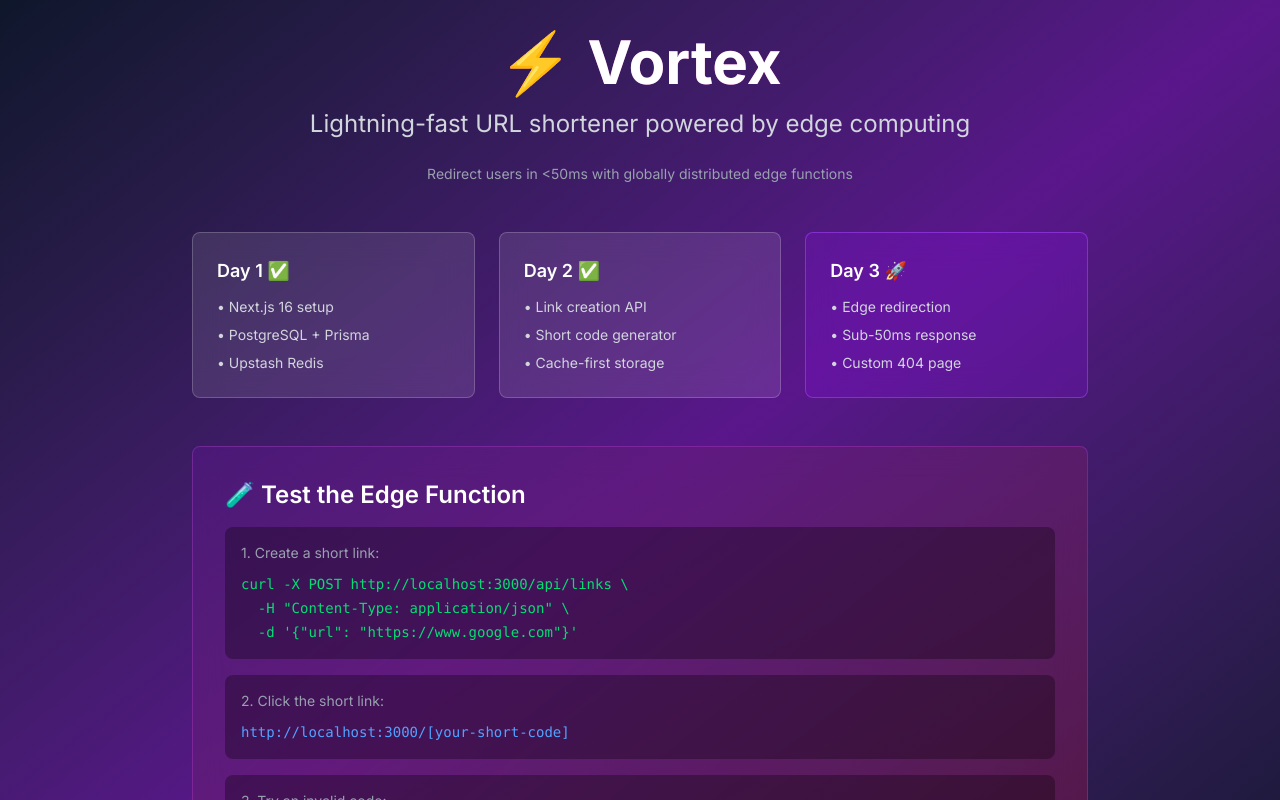
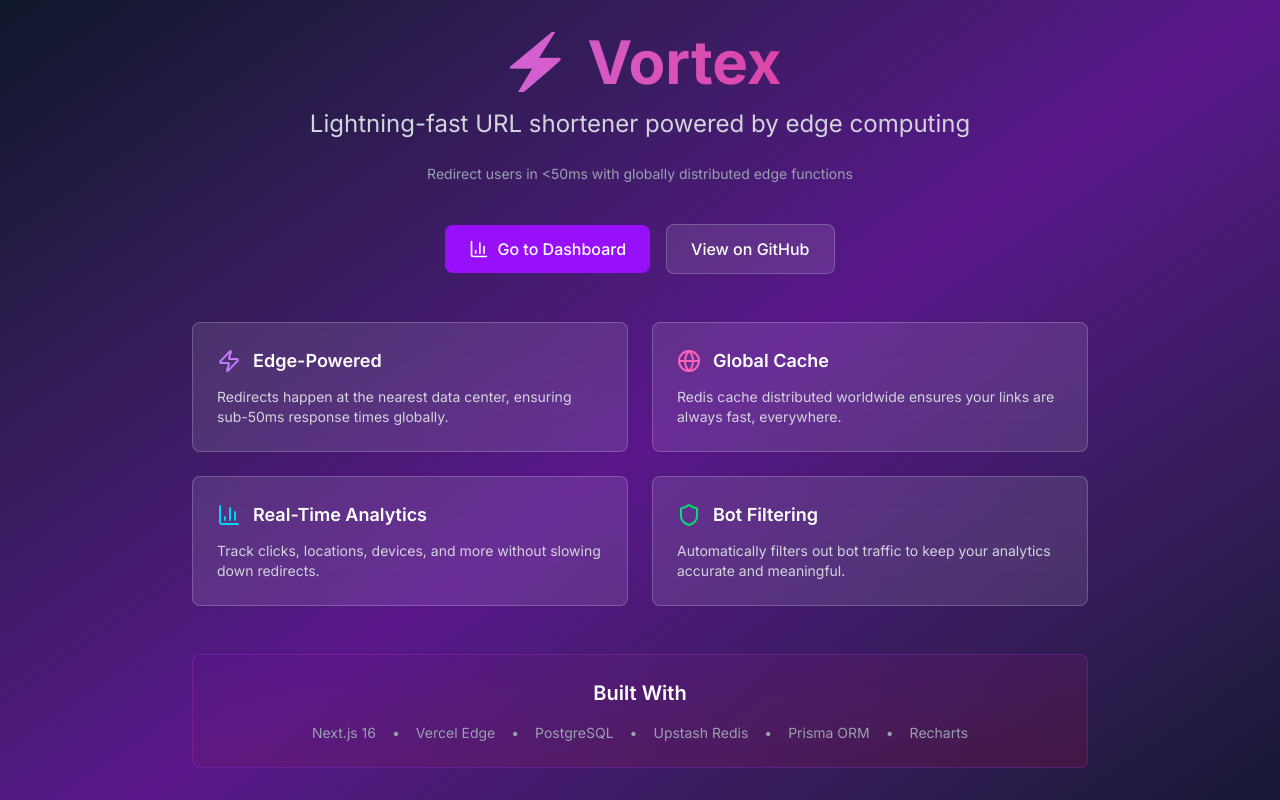
Before and after one commit to RohanMishra47/vortex, a Next.js app: page / in a window 1280 px wide. Shown: the top 800 px of the page. Built offline with nearby package versions, Linux system fonts and the light colour scheme.

Commit message:
feat(dashboard): implement dashboard page with link management and analytics

```diff
--- /dev/null
+++ b/src/app/dashboard/page.tsx
@@ -0,0 +1,135 @@
+"use client";
+
+import axios from "axios";
+import { BarChart3, Link as LinkIcon, Zap } from "lucide-react";
+import Link from "next/link";
+import useSWR from "swr";
+import CreateLinkForm from "./components/CreateLinkForm";
+import LinksList from "./components/LinksList";
+import StatCard from "./components/StatCard";
+
+const fetcher = (url: string) => axios.get(url).then((res) => res.data);
+
+// Define the Link type for better type safety
+interface Link {
+  id: string;
+  shortCode: string;
+  clickCount: number;
+}
+
+export default function DashboardPage() {
+  const {
+    data: links,
+    error,
+    mutate,
+  } = useSWR("/api/links", fetcher, {
+    refreshInterval: 5000, // Auto-refresh every 5 seconds
+  });
+
+  const handleLinkCreated = () => {
+    mutate(); // Refresh the links list
+  };
+
+  const handleDelete = async (shortCode: string) => {
+    try {
+      await axios.delete(`/api/links/${shortCode}`);
+      mutate(); // Refresh the links list after deletion
+    } catch (error) {
+      console.error("Delete error:", error);
+      throw error;
+    }
+  };
+
+  // Calculate stats
+  const totalLinks = links?.length || 0;
+  const totalClicks =
+    links?.reduce((sum: number, link: Link) => sum + link.clickCount, 0) || 0;
+  const avgClicksPerLink =
+    totalLinks > 0 ? Math.round(totalClicks / totalLinks) : 0;
+
+  if (error) {
+    return (
+      <div className="text-center py-12">
+        <p className="text-red-400">Failed to load links</p>
+      </div>
+    );
+  }
+
+  return (
+    <div className="space-y-8">
+      {/* Header */}
+      <div>
+        <h1 className="text-3xl font-bold text-white mb-2">Dashboard</h1>
+        <p className="text-gray-400">
+          Manage your short links and track analytics
+        </p>
+      </div>
+
+      {/* Overview Stats */}
+      <div className="grid grid-cols-1 md:grid-cols-3 gap-6">
+        <StatCard
+          title="Total Links"
+          value={totalLinks}
+          icon={LinkIcon}
+          subtitle="All short links"
+        />
+        <StatCard
+          title="Total Clicks"
+          value={totalClicks.toLocaleString()}
+          icon={BarChart3}
+          subtitle="Across all links"
+        />
+        <StatCard
+          title="Avg. Clicks/Link"
+          value={avgClicksPerLink}
+          icon={Zap}
+          subtitle="Performance metric"
+        />
+      </div>
+
+      {/* Create Link Form */}
+      <CreateLinkForm onLinkCreated={handleLinkCreated} />
+
+      {/* Links List */}
+      <div className="bg-white/10 backdrop-blur-lg rounded-lg border border-white/20 p-6">
+        <div className="flex items-center justify-between mb-6">
+          <h2 className="text-xl font-semibold text-white">Your Links</h2>
+          {!links && (
+            <div className="w-5 h-5 border-2 border-purple-500 border-t-transparent rounded-full animate-spin"></div>
+          )}
+        </div>
+
+        {links ? (
+          <>
+            <LinksList links={links} onDelete={handleDelete} />
+
+            {/* View Analytics Links */}
+            {links.length > 0 && (
+              <div className="mt-6 p-4 bg-purple-600/20 rounded-lg border border-purple-500/30">
+                <p className="text-sm text-gray-300 mb-2">
+                  💡 Click on any link&apos;s short code to view detailed
+                  analytics
+                </p>
+                <div className="flex flex-wrap gap-2">
+                  {links.slice(0, 5).map((link: Link) => (
+                    <Link
+                      key={link.id}
+                      href={`/dashboard/${link.shortCode}`}
+                      className="px-3 py-1 bg-purple-600 hover:bg-purple-700 text-white text-sm rounded-lg transition-colors"
+                    >
+                      /{link.shortCode} →
+                    </Link>
+                  ))}
+                </div>
+              </div>
+            )}
+          </>
+        ) : (
+          <div className="text-center py-12">
+            <div className="w-12 h-12 border-4 border-purple-500 border-t-transparent rounded-full animate-spin mx-auto"></div>
+          </div>
+        )}
+      </div>
+    </div>
+  );
+}
--- a/src/app/page.tsx
+++ b/src/app/page.tsx
@@ -1,10 +1,13 @@
+import { BarChart3, Globe, Shield, Zap } from "lucide-react";
+import Link from "next/link";
+
 export default function Home() {
   return (
     <main className="flex min-h-screen flex-col items-center justify-center p-8">
       <div className="max-w-4xl w-full space-y-12">
         {/* Hero Section */}
         <div className="text-center space-y-6">
-          <h1 className="text-6xl font-bold text-white mb-4 bg-linear-to-r from-purple-400 to-pink-600 bg-clip-text">
+          <h1 className="text-6xl font-bold mb-4 bg-linear-to-r from-purple-400 to-pink-600 bg-clip-text text-transparent">
             ⚡ Vortex
           </h1>
           <p className="text-2xl text-gray-300 max-w-2xl mx-auto">
@@ -13,86 +16,103 @@ export default function Home() {
           <p className="text-sm text-gray-400">
             Redirect users in &lt;50ms with globally distributed edge functions
           </p>
-        </div>
 
-        {/* Status Cards */}
-        <div className="grid md:grid-cols-3 gap-6">
-          {/* Day 1 */}
-          <div className="p-6 bg-white/10 backdrop-blur-lg rounded-lg border border-white/20">
-            <h3 className="text-lg font-semibold text-white mb-3">Day 1 ✅</h3>
-            <ul className="space-y-2 text-sm text-gray-300">
-              <li>• Next.js 16 setup</li>
-              <li>• PostgreSQL + Prisma</li>
-              <li>• Upstash Redis</li>
-            </ul>
-          </div>
-
-          {/* Day 2 */}
-          <div className="p-6 bg-white/10 backdrop-blur-lg rounded-lg border border-white/20">
-            <h3 className="text-lg font-semibold text-white mb-3">Day 2 ✅</h3>
-            <ul className="space-y-2 text-sm text-gray-300">
-              <li>• Link creation API</li>
-              <li>• Short code generator</li>
-              <li>• Cache-first storage</li>
-            </ul>
-          </div>
-
-          {/* Day 3 */}
-          <div className="p-6 bg-purple-600/20 backdrop-blur-lg rounded-lg border border-purple-500/50">
-            <h3 className="text-lg font-semibold text-white mb-3">Day 3 🚀</h3>
-            <ul className="space-y-2 text-sm text-gray-300">
-              <li>• Edge redirection</li>
-              <li>• Sub-50ms response</li>
-              <li>• Custom 404 page</li>
-            </ul>
+          {/* CTA Buttons */}
+          <div className="flex items-center justify-center gap-4 pt-4">
+            <Link
+              href="/dashboard"
+              className="px-6 py-3 bg-purple-600 hover:bg-purple-700 text-white font-medium rounded-lg transition-colors flex items-center gap-2"
+            >
+              <BarChart3 className="w-5 h-5" />
+              Go to Dashboard
+            </Link>
+            <a
+              href="https://github.com/RohanMishra47/vortex"
+              target="_blank"
+              rel="noopener noreferrer"
+              className="px-6 py-3 bg-white/10 hover:bg-white/20 text-white font-medium rounded-lg transition-colors border border-white/20"
+            >
+              View on GitHub
+            </a>
           </div>
         </div>
 
-        {/* Quick Test Instructions */}
-        <div className="p-8 bg-linear-to-br from-purple-900/50 to-pink-900/50 backdrop-blur-lg rounded-lg border border-purple-500/30">
-          <h2 className="text-2xl font-semibold text-white mb-4">
-            🧪 Test the Edge Function
-          </h2>
+        {/* Features Grid */}
+        <div className="grid md:grid-cols-2 gap-6">
+          <div className="p-6 bg-white/10 backdrop-blur-lg rounded-lg border border-white/20">
+            <div className="flex items-center gap-3 mb-3">
+              <Zap className="w-6 h-6 text-purple-400" />
+              <h3 className="text-lg font-semibold text-white">Edge-Powered</h3>
+            </div>
+            <p className="text-sm text-gray-300">
+              Redirects happen at the nearest data center, ensuring sub-50ms
+              response times globally.
+            </p>
+          </div>
 
-          <div className="space-y-4">
-            <div className="bg-black/30 p-4 rounded-lg">
-              <p className="text-sm text-gray-400 mb-2">
-                1. Create a short link:
-              </p>
-              <code className="text-green-400 text-sm">
-                curl -X POST http://localhost:3000/api/links \<br />
-                &nbsp;&nbsp;-H &quot;Content-Type: application/json&quot; \
-                <br />
-                &nbsp;&nbsp;-d {`'{"url": "https://www.google.com"}'`}
-              </code>
+          <div className="p-6 bg-white/10 backdrop-blur-lg rounded-lg border border-white/20">
+            <div className="flex items-center gap-3 mb-3">
+              <Globe className="w-6 h-6 text-pink-400" />
+              <h3 className="text-lg font-semibold text-white">Global Cache</h3>
             </div>
+            <p className="text-sm text-gray-300">
+              Redis cache distributed worldwide ensures your links are always
+              fast, everywhere.
+            </p>
+          </div>
 
-            <div className="bg-black/30 p-4 rounded-lg">
-              <p className="text-sm text-gray-400 mb-2">
-                2. Click the short link:
-              </p>
-              <code className="text-blue-400 text-sm">
-                http://localhost:3000/[your-short-code]
-              </code>
+          <div className="p-6 bg-white/10 backdrop-blur-lg rounded-lg border border-white/20">
+            <div className="flex items-center gap-3 mb-3">
+              <BarChart3 className="w-6 h-6 text-cyan-400" />
+              <h3 className="text-lg font-semibold text-white">
+                Real-Time Analytics
+              </h3>
             </div>
+            <p className="text-sm text-gray-300">
+              Track clicks, locations, devices, and more without slowing down
+              redirects.
+            </p>
+          </div>
 
-            <div className="bg-black/30 p-4 rounded-lg">
-              <p className="text-sm text-gray-400 mb-2">
-                3. Try an invalid code:
-              </p>
-              <code className="text-red-400 text-sm">
-                http://localhost:3000/invalid123
-              </code>
-              <p className="text-xs text-gray-500 mt-2">
-                → Should show custom 404 page
-              </p>
+          <div className="p-6 bg-white/10 backdrop-blur-lg rounded-lg border border-white/20">
+            <div className="flex items-center gap-3 mb-3">
+              <Shield className="w-6 h-6 text-green-400" />
+              <h3 className="text-lg font-semibold text-white">
+                Bot Filtering
+              </h3>
             </div>
+            <p className="text-sm text-gray-300">
+              Automatically filters out bot traffic to keep your analytics
+              accurate and meaningful.
+            </p>
           </div>
         </div>
 
-        {/* Architecture Overview */}
-        <div className="text-center text-sm text-gray-500">
-          <p>Edge Runtime • Redis Cache • PostgreSQL • Global CDN</p>
+        {/* Tech Stack */}
+        <div className="text-center p-6 bg-linear-to-br from-purple-900/30 to-pink-900/30 backdrop-blur-lg rounded-lg border border-purple-500/20">
+          <h2 className="text-xl font-semibold text-white mb-4">Built With</h2>
+          <div className="flex flex-wrap items-center justify-center gap-4 text-sm text-gray-400">
+            <span>Next.js 16</span>
+            <span>•</span>
+            <span>Vercel Edge</span>
+            <span>•</span>
+            <span>PostgreSQL</span>
+            <span>•</span>
+            <span>Upstash Redis</span>
+            <span>•</span>
+            <span>Prisma ORM</span>
+            <span>•</span>
+            <span>Recharts</span>
+          </div>
+        </div>
+
+        {/* Status */}
+        <div className="text-center text-sm text-gray-500 space-y-2">
+          <div className="flex items-center justify-center gap-2">
+            <div className="w-2 h-2 bg-green-500 rounded-full animate-pulse"></div>
+            <p>All systems operational</p>
+          </div>
+          <p>Day 5: Dashboard UI Complete ✅</p>
         </div>
       </div>
     </main>
```
